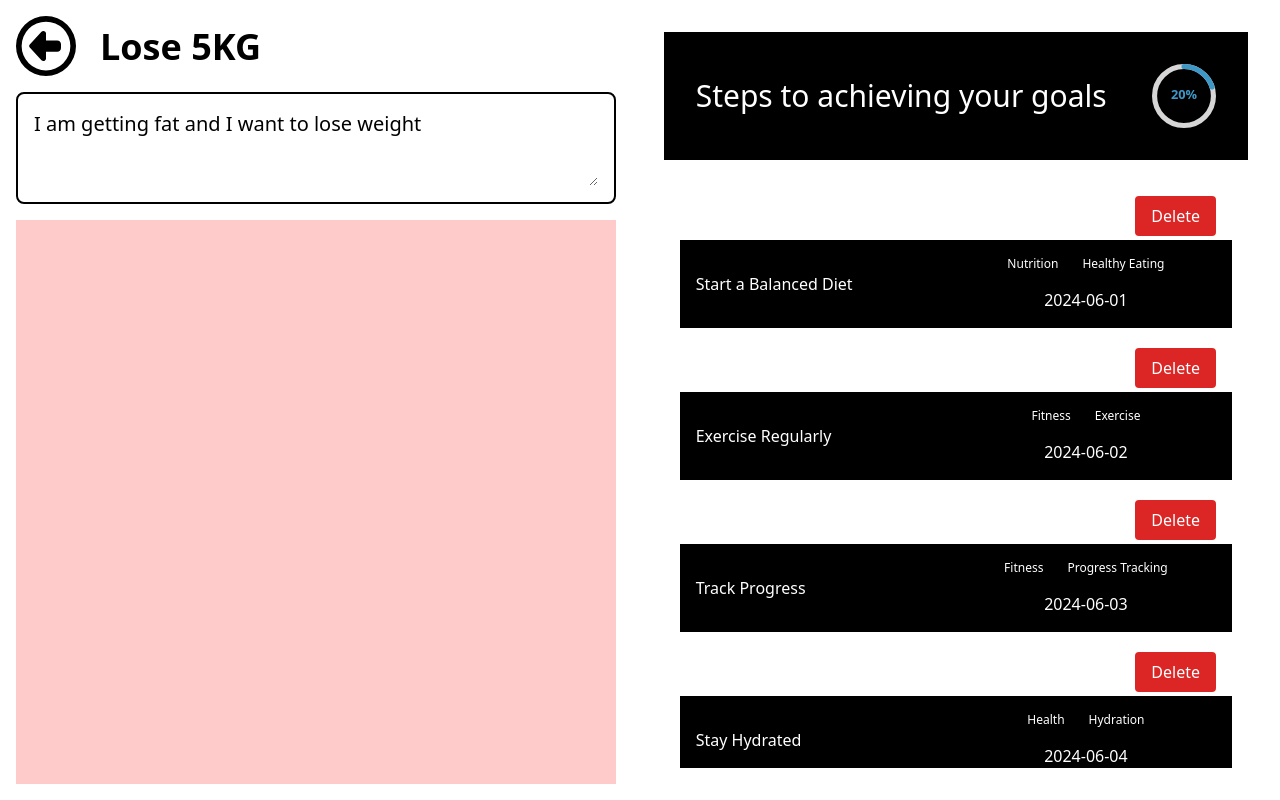
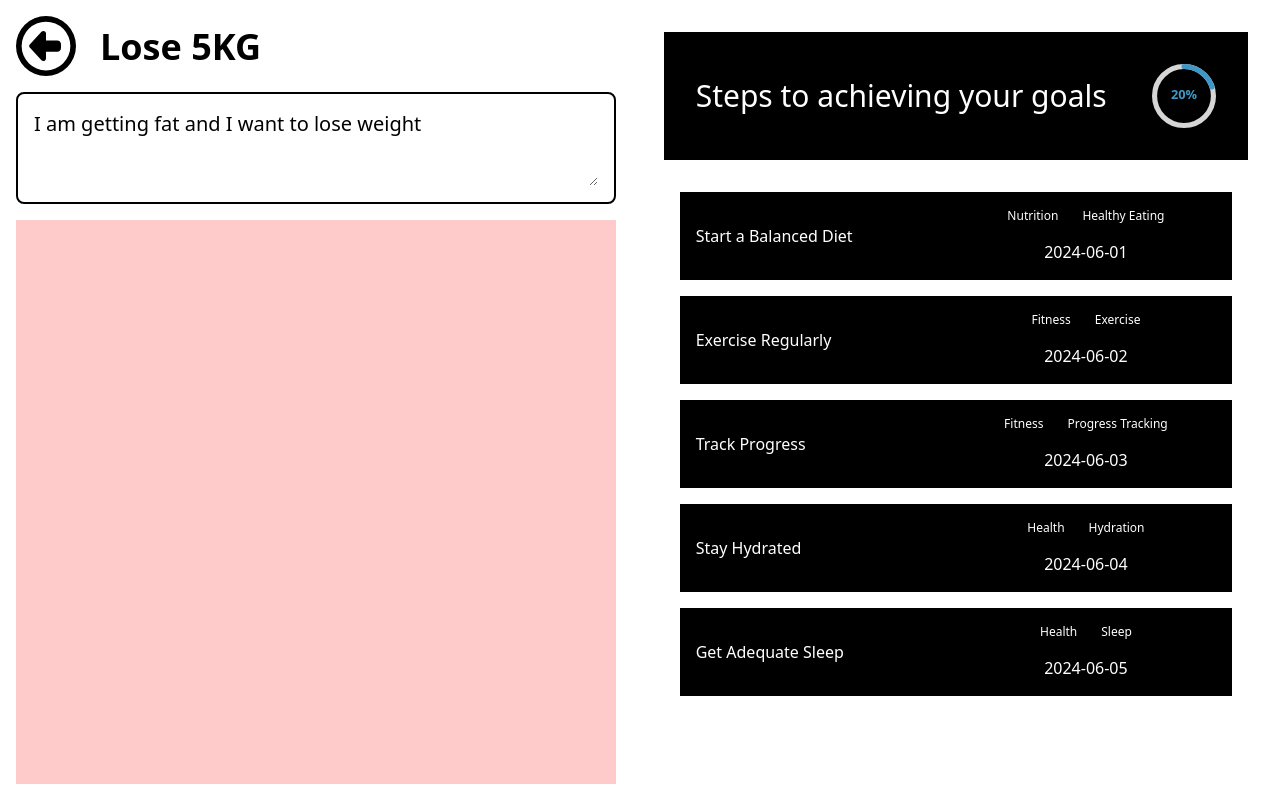
Before and after one commit to TKPending/Kuvitus, a Next.js app: page /goal/1 in a window 1280 px wide. Built offline with nearby package versions, Linux system fonts and the light colour scheme.

Commit message:
Remove subgoal refactor

```diff
--- /dev/null
+++ b/src/app/container/DeleteSubGoalContainer.tsx
@@ -0,0 +1,30 @@
+import { useState } from "react";
+import DeleteSubGoalButtonComponent from "../components/DeleteSubGoalButtonComponent";
+import ConfirmDeletionComponent from "../components/custom/subgoal/ConfirmDeletionComponent";
+
+type Props = {
+  subGoalUID: string;
+};
+
+const DeleteSubGoalContainer = ({ subGoalUID }: Props) => {
+  const [isDeleteClicked, setIsDeleteClicked] = useState<boolean>(false);
+
+  const handleGoalDelete = () => {
+    setIsDeleteClicked(!isDeleteClicked);
+  };
+
+  return (
+    <>
+      {!isDeleteClicked ? (
+        <DeleteSubGoalButtonComponent onDelete={handleGoalDelete} />
+      ) : (
+        <ConfirmDeletionComponent
+          subGoalUID={subGoalUID}
+          onClickState={handleGoalDelete}
+        />
+      )}
+    </>
+  );
+};
+
+export default DeleteSubGoalContainer;
--- a/src/app/layouts/SubGoalLayout.tsx
+++ b/src/app/layouts/SubGoalLayout.tsx
@@ -1,9 +1,7 @@
-import { useState } from "react";
 import { SubType } from "@/app/types/SubType";
 import SubGoalFrontContainer from "@/app/container/SubGoalFrontContainer";
 import SubGoalDropdownContainer from "@/app/container/SubGoalDropdownContainer";
-import DeleteSubGoalButtonComponent from "@/app/components/DeleteSubGoalButtonComponent";
-import ConfirmDeletionComponent from "../components/custom/subgoal/ConfirmDeletionComponent";
+import DeleteSubGoalContainer from "../container/DeleteSubGoalContainer";
 
 type Props = {
   subGoal: SubType;
@@ -11,19 +9,11 @@ type Props = {
 
 const SubGoalLayout = ({ subGoal }: Props) => {
   const subGoalUID: string = subGoal.subUID;
-  const [isDeleteClicked, setIsDeleteClicked] = useState<boolean>(false);
-
-  const handleGoalDelete = () => {
-    setIsDeleteClicked(!isDeleteClicked);
-  };
 
   return (
     <div className="flex flex-col my-4">
-      {!isDeleteClicked ? (
-        <DeleteSubGoalButtonComponent onDelete={handleGoalDelete} />
-      ) : (
-        <ConfirmDeletionComponent subGoalUID={subGoalUID} onClickState={handleGoalDelete} />
-      )}
+      {subGoal.isPressed && <DeleteSubGoalContainer subGoalUID={subGoalUID} />}
+
       <SubGoalFrontContainer
         UID={subGoalUID}
         title={subGoal.subTitle}
```
